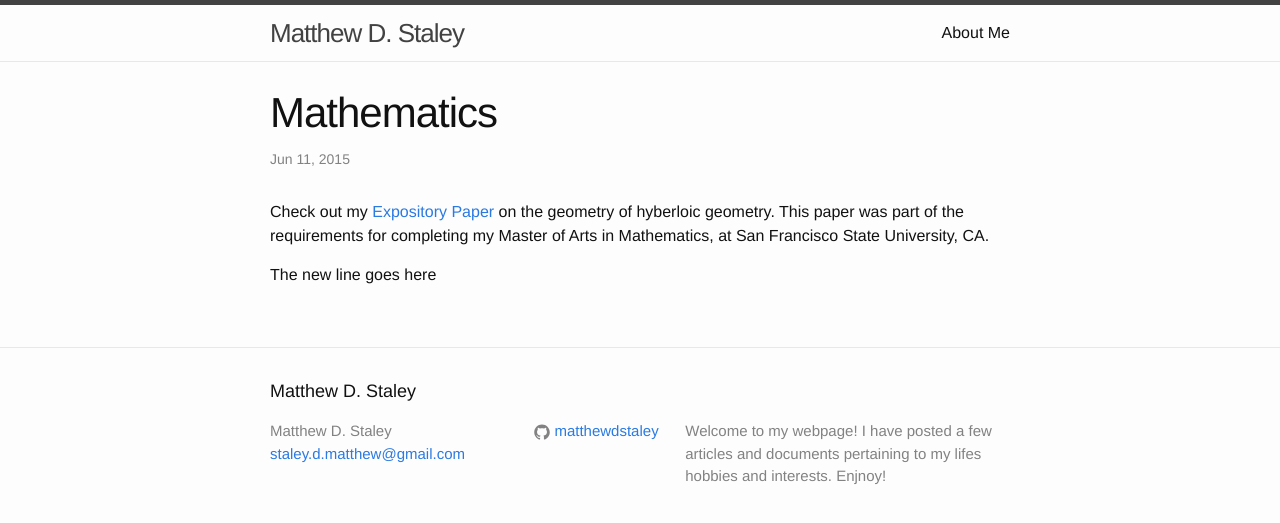
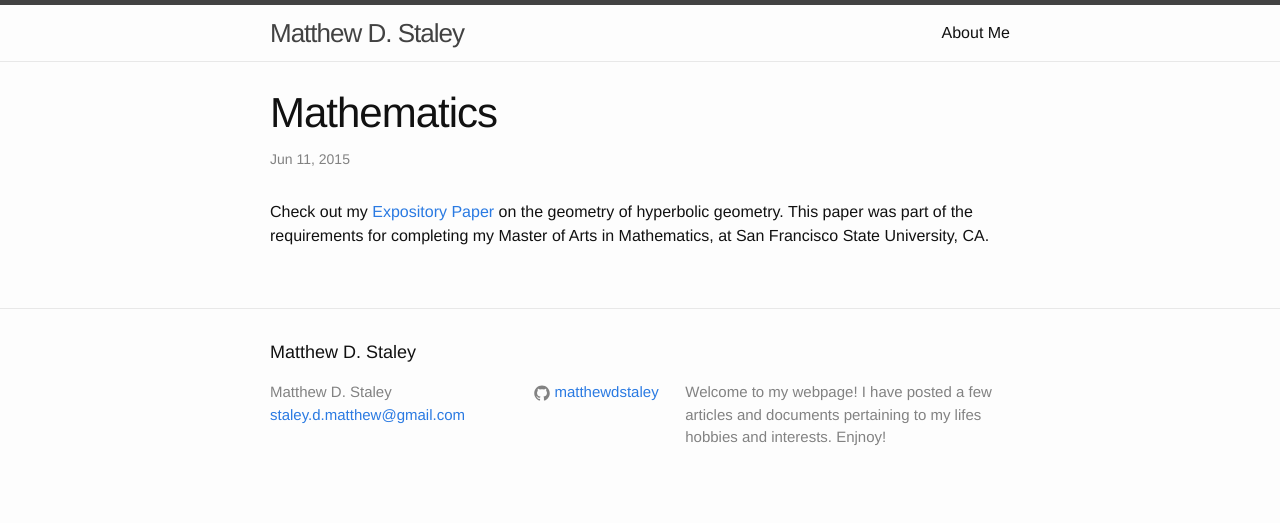
Before and after one commit to matthewdstaley/matthewdstaley.github.io, a Jekyll site: the page built from _posts/2015-06-11-welcome-to-jekyll.markdown, in a window 1280 px wide. Shown: the top 523 px of the page. Built offline with Jekyll 4.4.1, drawn with Linux system fonts in a browser that asks for light colours.

Commit message:
added expository link

```diff
--- a/_posts/2015-06-11-welcome-to-jekyll.markdown
+++ b/_posts/2015-06-11-welcome-to-jekyll.markdown
@@ -5,8 +5,4 @@
 categories: jekyll update
 ---
 
-Check out my [Expository Paper][jekyll] on the geometry of hyberloic geometry. This paper was part of the requirements for completing my Master of Arts in Mathematics, at San Francisco State University, CA.
-
-The new line goes here
-
-[jekyll]:      http://jekyllrb.com
+Check out my [Expository Paper]({{ site.url }}/assets/staley_expository.pdf) on the geometry of hyperbolic geometry. This paper was part of the requirements for completing my Master of Arts in Mathematics, at San Francisco State University, CA.
```
Also changed, not shown: 3 other files.
